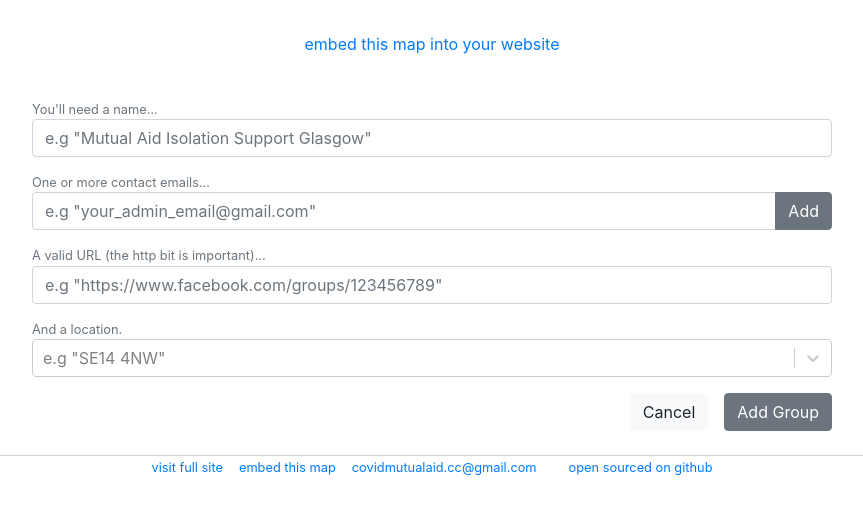
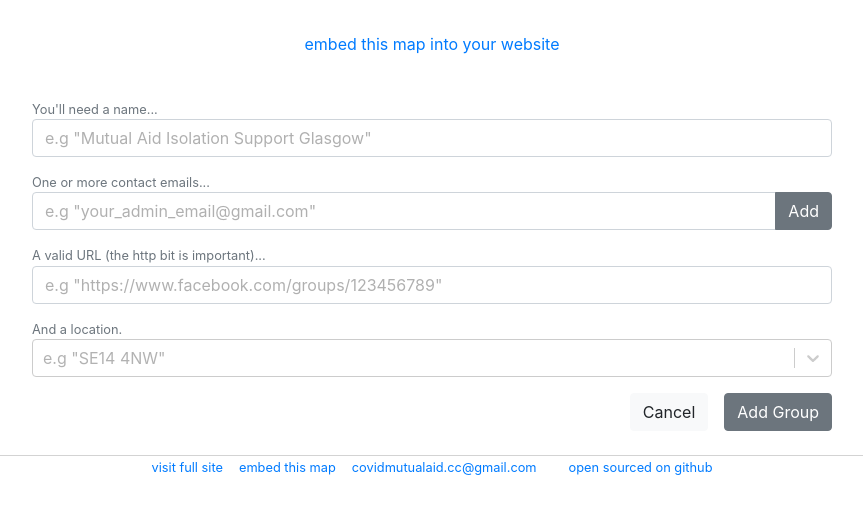
Before and after one commit to Covid-Mutual-Aid/mutual-aid-wiki, a React (Create React App) app in the folder client/: page /create-group in a window 1280 px wide. Shown: the top 514 px of the page, without its empty margins (208-1071 px from the left). Built offline with nearby package versions, Linux system fonts and the light colour scheme.

Commit message:
Use lower opacity for placeholder text

```diff
--- a/client/src/components/Location.tsx
+++ b/client/src/components/Location.tsx
@@ -21,6 +21,9 @@ const Location = ({
 
   return (
     <AsyncCreatableSelect
+      styles={{
+        placeholder: styles => ({ ...styles, color: 'rgba(0, 0, 0, 0.3) !important;' }),
+      }}
       multi={false}
       onChange={(x: any) =>
         request<any>(`/google/placeDetails?place_id=${x.value}`).then(y =>
--- a/client/src/styles/index.css
+++ b/client/src/styles/index.css
@@ -124,6 +124,11 @@ code {
   text-decoration: underline;
 }
 
+::placeholder {
+  color: rgba(0, 0, 0, 0.3) !important;
+  text-shadow: 0 0 0 rgba(0, 0, 0, 0.01);
+}
+
 @media only screen and (max-width: 800px) {
   .App-Standalone {
     padding: 0;
```
